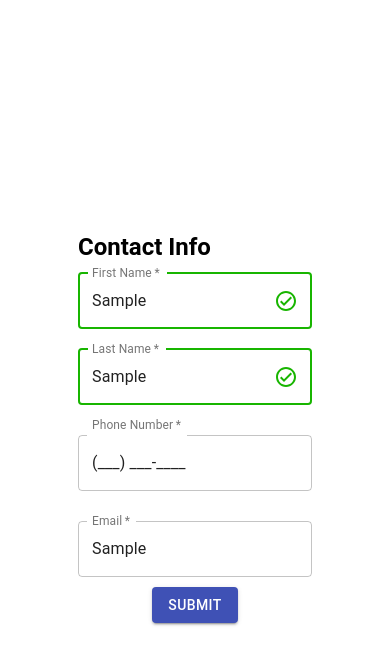
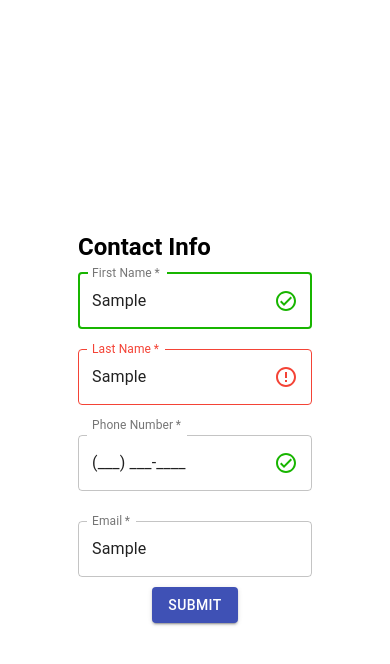
Before and after one commit to dcotter1208/contact-form, a React (Create React App) app: page / in a window 390 px wide. Both pictures are taken after typing "Sample", "Sample", "Sample" into the empty fields and a click on the button "SUBMIT". Shown: the top 664 px of the page. Built offline with nearby package versions, Linux system fonts and the light colour scheme.

Commit message:
WIP - adding phone validation

```diff
--- a/src/form/ContactForm.tsx
+++ b/src/form/ContactForm.tsx
@@ -3,7 +3,7 @@ import { Button, TextField } from "@material-ui/core";
 import useStyles from "./ContactForm.styles";
 import Header from "../landing/header";
 import PhoneField from "./PhoneInput";
-import { validateName } from "../utils/form";
+import { validateName, validatePhone } from "../utils/form";
 import { InputState, Status } from "./Input";
 import TextInput from "./TextInput";
 
@@ -15,10 +15,12 @@ function ContactForm() {
   };
   const [firstName, setFirstName] = useState<string>("");
   const [lastName, setLastName] = useState<string>("");
+  const [phoneNumber, setPhoneNumber] = useState<string>("");
   const [firstNameInput, setFirstNameInput] = useState<InputState>(
     inputDefault
   );
   const [lastNameInput, setLastNameInput] = useState<InputState>(inputDefault);
+  const [phoneInput, setPhoneInput] = useState<InputState>(inputDefault);
 
   function validateFirstName() {
     const inputState = validateName(firstName);
@@ -30,9 +32,15 @@ function ContactForm() {
     setLastNameInput(inputState);
   }
 
+  function validatePhoneNumber() {
+    const inputState = validatePhone(phoneNumber);
+    setPhoneInput(inputState);
+  }
+
   function onSubmitClick() {
     validateFirstName();
     validateLastName();
+    validatePhoneNumber();
   }
 
   function SubmitButton() {
@@ -80,10 +88,21 @@ function ContactForm() {
           }}
           onBlur={validateLastName}
           helperText={lastNameInput.message}
+          error={phoneInput.status === Status.Error}
+          valid={phoneInput.status === Status.Success}
+        />
+        <PhoneField
+          className={classes.textInput}
+          onChange={(e) => {
+            console.log(e.target.value);
+            // setPhoneNumber(e.target.value);
+          }}
+          onFocus={() => {
+            // setPhoneInput(inputDefault);
+          }}
           error={lastNameInput.status === Status.Error}
           valid={lastNameInput.status === Status.Success}
         />
-        <PhoneField className={classes.textInput} />
         <TextField
           className={classes.textInput}
           id='email name'
--- a/src/form/PhoneInput.tsx
+++ b/src/form/PhoneInput.tsx
@@ -1,19 +1,27 @@
 import React from "react";
 import NumberFormat from "react-number-format";
 import { TextField } from "@material-ui/core";
+import ErrorOutlineIcon from "@material-ui/icons/ErrorOutline";
+import CheckCircleOutlineOutlinedIcon from "@material-ui/icons/CheckCircleOutlineOutlined";
+import useStyles from "./TextInput.styles";
 
 type PhoneFieldProps = {
+  onChange: (e: any) => void;
+  error: boolean;
+  valid: boolean;
   id?: string;
   label?: string;
   className?: string;
+  onFocus?: () => void;
+  onBlur?: () => void;
 };
 
 function Phone(props: any) {
   return (
     <NumberFormat
       {...props}
-      onValueChange={(values) => {
-        console.log("values: ", values);
+      onValueChange={(e) => {
+        console.log(e);
       }}
       isNumericString
       format='(###) ###-####'
@@ -25,11 +33,25 @@ function Phone(props: any) {
 }
 
 function PhoneField(props: PhoneFieldProps) {
-  const { id, label, className } = props;
+  const { id, label, className, onChange, onFocus, onBlur } = props;
+  const classes = useStyles();
+
+  function statusIcon() {
+    const { valid, error } = props;
+    if (valid) {
+      return <CheckCircleOutlineOutlinedIcon className={classes.successIcon} />;
+    } else if (error) {
+      return <ErrorOutlineIcon className={classes.errorIcon} />;
+    }
+    return undefined;
+  }
 
   return (
     <TextField
       className={className}
+      onChange={onChange}
+      onFocus={onFocus}
+      onBlur={onBlur}
       id={id ? id : "phone-field"}
       label={label ? label : "Phone Number"}
       variant='outlined'
@@ -40,7 +62,9 @@ function PhoneField(props: PhoneFieldProps) {
       InputProps={{
         className: className,
         inputComponent: Phone,
+        endAdornment: statusIcon(),
       }}
+      error={props.error}
     ></TextField>
   );
 }
--- a/src/utils/form.ts
+++ b/src/utils/form.ts
@@ -22,7 +22,17 @@ export function validateName(name: string): InputState {
     status: Status.Error,
     message: `Please try again.`,
   };
+
   return error;
+}
+
+export function validatePhone(numLength: string): InputState {
+  const MIN_CHARS = 10;
+
+  if (numLength.length === MIN_CHARS) {
+    return { status: Status.Success, message: "" };
+  }
+  return { status: Status.Error, message: "Phone number too short." };
 }
 
 function hasValidLength(name: string): boolean {
```
